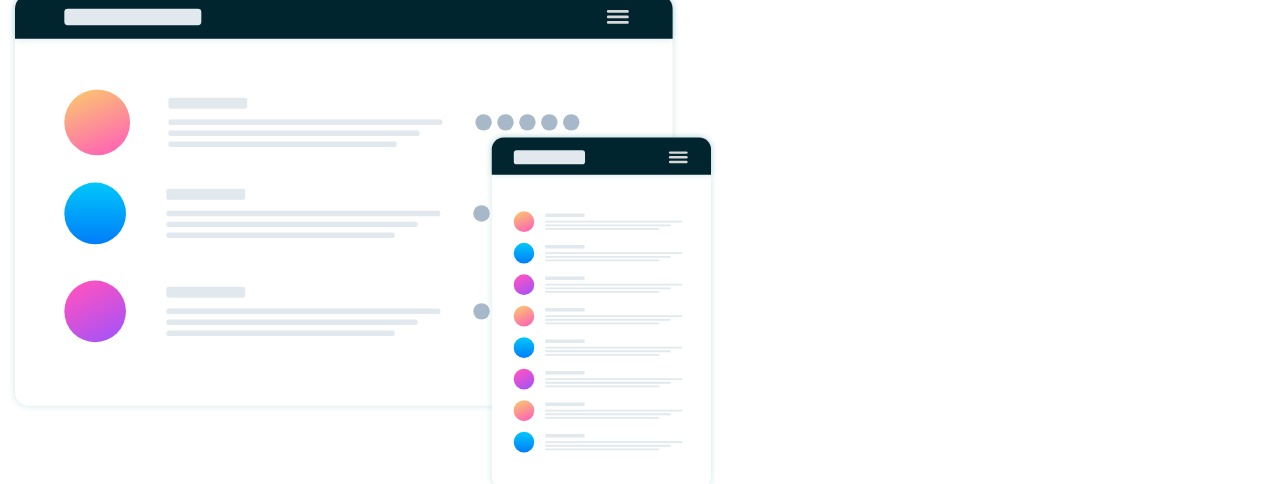
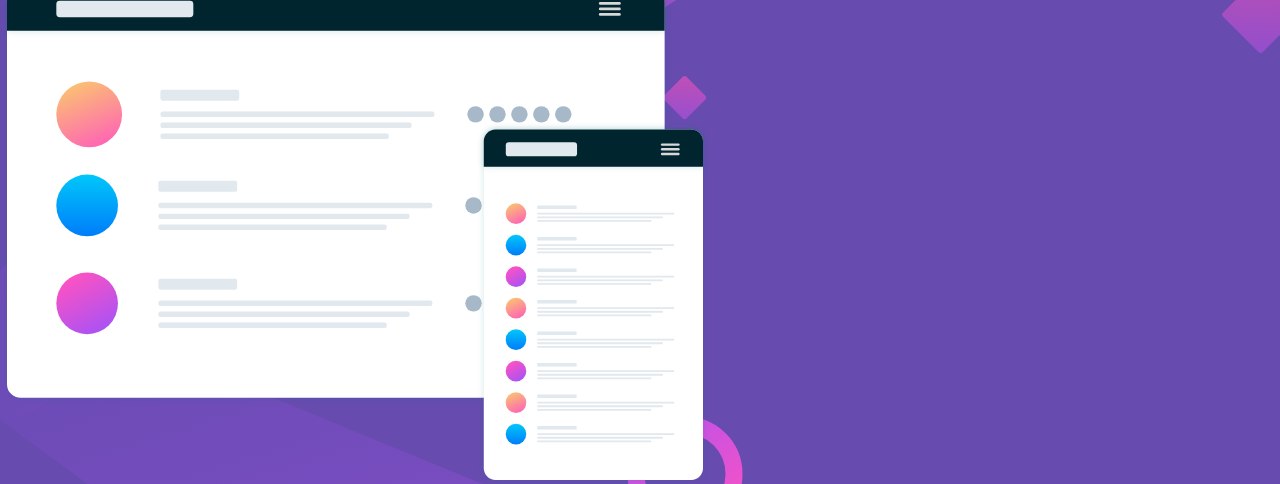
Before and after one commit to Mut1s0/Huddle-landing-page-with-single-introductory-section, a plain HTML site: page index.html in a window 1280 px wide. Shown: the part 89-573 px from the top of the page. Drawn offline with nearby package versions, Linux system fonts and the light colour scheme.

Commit message:
Added background image

```diff
--- a/style.css
+++ b/style.css
@@ -13,3 +13,18 @@
     --fw-400: 400;
     --fw-600: 600;
 }
+
+* {
+    box-sizing: border-box;
+    margin: 0;
+    padding: 0;
+}
+
+body {
+    background: var(--clr-violet);
+    background-image: url(./Images/bg-desktop.svg);
+    background-repeat: no-repeat;
+    background-size: cover;
+    background-position: center;
+    height: 100vh;
+}
```
